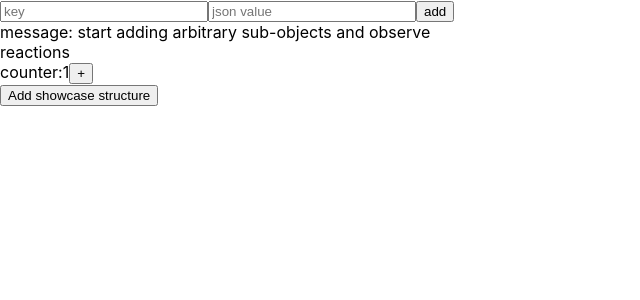
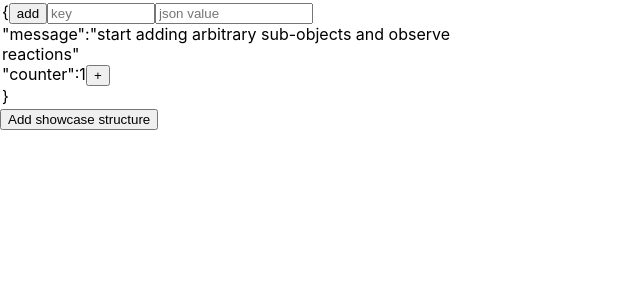
Before and after one commit to IKoshelev/ui-app-architecture-showcases, a React (Create React App) app: page / in a window 1280 px wide. Shown: the top 300 px of the page, without its empty margins (0-640 px from the left). Built offline with nearby package versions, Linux system fonts and the light colour scheme.

Commit message:
cleanup for demo

```diff
--- a/src/App.tsx
+++ b/src/App.tsx
@@ -1,13 +1,89 @@
 
+import React, { useEffect, useRef } from "react";
 import { makeApp } from "./util/observable-proxy";
+import './index.css';
+import { useState } from 'react';
+import { observer2 } from './util/observer';
 
 type App = {
     message: string,
     counter: number
 }
 
-
 export const app = makeApp({
-    message: ' start adding arbitrary sub-objects and observe reactions',
+    message: 'start adding arbitrary sub-objects and observe reactions',
     counter: 1
 } as App);
+
+export const JsObjectView = React.memo(observer2(({ target, indentation }: {
+    target: any,
+    indentation: number
+}) => {
+
+    console.log(`rendering JsObjectView`);
+
+    const [newKey, setNewKey] = useState("");
+    const [newVal, setNewVal] = useState("");
+
+    //show border on render (without needing dev tools)
+    const containerRef = useRef<HTMLDivElement | null>(null);
+    useEffect(() => {
+        const style =  (containerRef?.current as any)?.style as React.CSSProperties;
+        if(!style) {
+            return;
+        }
+        style.border = "solid 2px red";
+        setTimeout(() => {
+            style.border = "solid 2px white";
+        }, 1000);
+    });
+
+    const indentationStr = '\u00A0'.repeat(indentation);
+    return <div ref={containerRef}>
+        {indentationStr}{"\{"}
+        <button style={{ display: 'inline-block' }} onClick={() => {
+            let json: any;
+            try {
+                json = JSON.parse(newVal);
+            } catch (er) {
+                window.alert("Oops... could not parse JSON. Remember to quote prop names with \".");
+                return;
+            }
+            target[newKey] = json;
+            setNewKey('');
+            setNewVal('');
+        }} >add</button>
+
+        <input
+            style={{ display: 'inline', width: '100px' }}
+            type="text"
+            value={newKey}
+            placeholder="key"
+
+            onChange={({ target: { value } }) => setNewKey(value)} />
+
+        <input
+            style={{ display: 'inline', width: '150px' }}
+            type="text" value={newVal}
+            placeholder="json value"
+            onChange={({ target: { value } }) => setNewVal(value)} />
+
+
+        {Object.getOwnPropertyNames(target).map(key => {
+            const val = target[key];
+            return <div key={key.toString()} style={{ width: '500px' }}>
+                {indentationStr}
+                "{key.toString()}":{
+                    typeof val === 'object'
+                        ? <JsObjectView target={val} indentation={indentation + 4} />
+                        : typeof val === 'string'
+                            ? `"${val}"`
+                            : val.toString()
+                }
+                {typeof val === 'number' && <button onClick={(() => { target[key] = val + 1 })}>+</button>}
+
+            </div>;
+        })}
+        {indentationStr}{"\}"}
+    </div>
+}));
--- a/src/index.tsx
+++ b/src/index.tsx
@@ -1,86 +1,34 @@
 import React from 'react';
 import ReactDOM from 'react-dom';
 import './index.css';
-import { app } from './App';
+import { app, JsObjectView } from './App';
 import * as serviceWorker from './serviceWorker';
 import { useState } from 'react';
 import { AppContext, observer2 } from './util/observer';
 
 (window as any).app = app;
 
-const JsObjectView = React.memo(observer2(({ target, indentation }: {
-  target: any,
-  indentation: number
-}) => {
-
-  console.log(`rendering`);
-
-  const [newKey, setNewKey] = useState("");
-  const [newVal, setNewVal] = useState("");
-
-  const indentationStr = '\u00A0'.repeat(indentation);
-  return <div>
-    {indentationStr}
-
-    <input
-      style={{ display: 'inline', width: '200px' }}
-      type="text"
-      value={newKey}
-      placeholder="key"
-
-      onChange={({ target: { value } }) => setNewKey(value)} />
-
-    <input
-      style={{ display: 'inline', width: '200px' }}
-      type="text" value={newVal}
-      placeholder="json value"
-      onChange={({ target: { value } }) => setNewVal(value)} />
-
-    <button style={{ display: 'inline-block' }} onClick={() => {
-      let json: any;
-      try {
-        json = JSON.parse(newVal);
-      } catch (er) {
-        window.alert("Oops... could not parse JSON. Remember to quote prop names with \".");
-        return;
-      }
-      target[newKey] = json;
-      setNewKey('');
-      setNewVal('');
-    }} >add</button>
-
-    {Object.getOwnPropertyNames(target).map(key => {
-      const val = target[key];
-      return <div key={key.toString()} style={{ width: '500px' }}>
-        {indentationStr}
-        {key.toString()}:{
-          typeof val === 'object'
-            ? <JsObjectView target={val} indentation={indentation + 4} />
-            : val?.toString()
-        }
-        {typeof val === 'number' && <button onClick={(() => { target[key] = val + 1 })}>+</button>}
-      </div>;
-    })}
-
-  </div>
-}));
 
 ReactDOM.render(
   <div>
     <AppContext.Provider value={{ app }}>
+
       <JsObjectView target={app.root} indentation={0} />
+
       <button onClick={() => {
         Object.assign(app.root, {
           counter1: 1,
           bar: {
             counter2: 1,
             baz: {
+              stringProp: 'abcd',
               counter3: 1,
               bac: {}
             }
           }
         });
       }}>Add showcase structure</button>
+
     </AppContext.Provider>
   </div>,
   document.getElementById('root')
```
